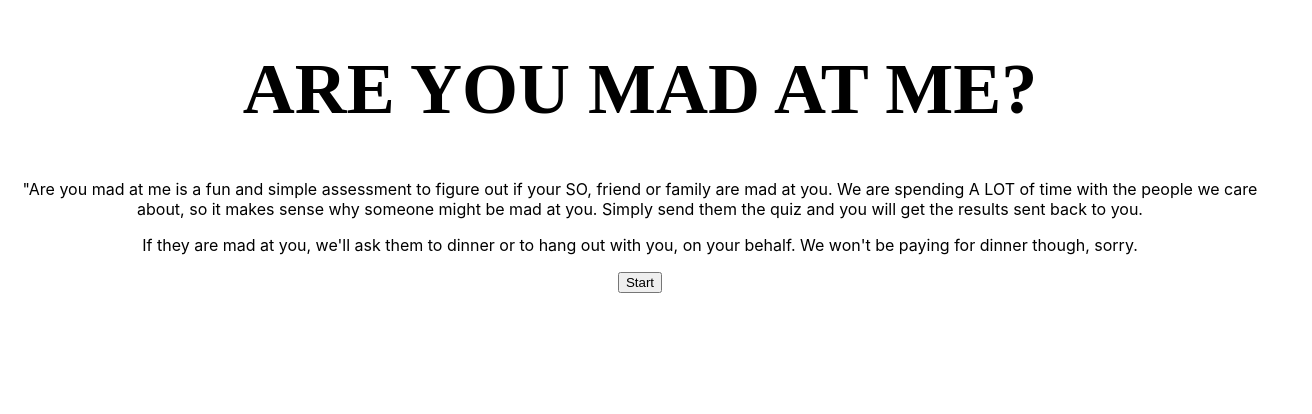
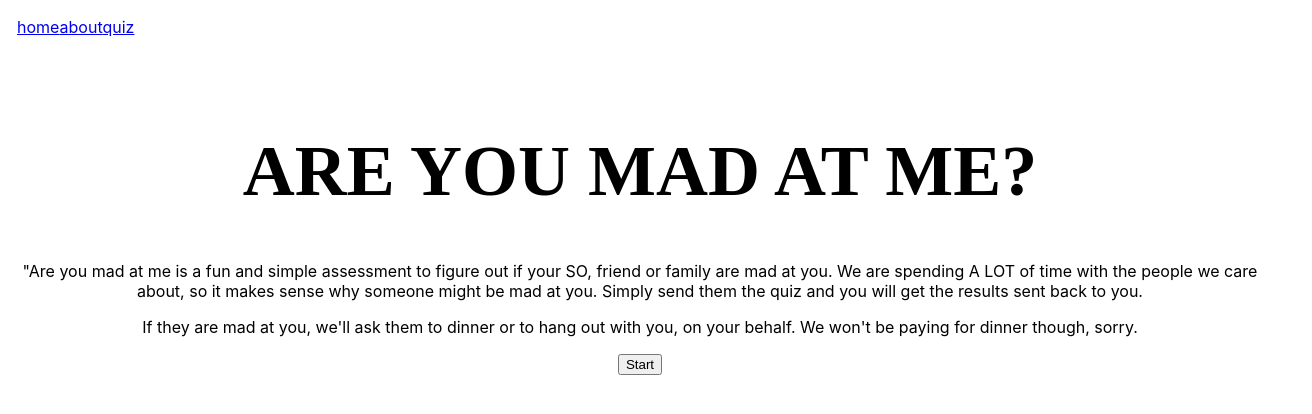
Before and after one commit to kristinhargrove/areyoumadatme, a React (Create React App) app: page / in a window 1280 px wide. Shown: the top 414 px of the page, 1312 px wide, since content can reach past the window. Built offline with nearby package versions, Linux system fonts and the light colour scheme.

Commit message:
sets up links and router to components

```diff
--- a/src/App.js
+++ b/src/App.js
@@ -11,15 +11,16 @@ import { store } from './store';
 import {
   BrowserRouter as Router,
   Switch,
-  Route
+  Route,
+  Redirect
 } from 'react-router-dom';
 
 function App() {
   return (
     <Router>
     <Provider store={store}>
+      <Header />
       <Switch>
-          {/* <Header /> */}
           <Route exact path='/'>
             <Main />
           </Route>
@@ -29,6 +30,9 @@ function App() {
           <Route>
             <Results path='/results' />
           </Route>
+          <Route path="*">
+            <Redirect to='/' />
+          </Route>
         </Switch>
     </Provider>
     </Router>
--- a/src/components/Header.js
+++ b/src/components/Header.js
@@ -1,12 +1,15 @@
 import React from 'react';
-
 import './Header.css'
 
-const Header = (props) => (
+import {
+    Link
+} from 'react-router-dom';
+
+const Header = () => (
     <nav>
-        <a className="nav-item" href="#">faqs</a>
-        <a className="nav-item" href="#">about</a>
-        <a className="nav-item" href="#">home</a>
+        <Link to='/'>home</Link>
+        <Link to='/about'>about</Link>
+        <Link to='/quiz'>quiz</Link>
     </nav>
 )
 
--- a/src/components/Main.js
+++ b/src/components/Main.js
@@ -1,6 +1,10 @@
 import React from 'react';
+import './Main.css'
 
-import './Main.css'
+import {
+    Link
+} from 'react-router-dom';
+
 const Main = (props) => (
     <>
         <body className="main">
@@ -13,7 +17,7 @@ const Main = (props) => (
             <p>
                 If they are mad at you, we'll ask them to dinner or to hang out with you, on your behalf. We won't be paying for dinner though, sorry.
             </p>
-            <button className="start">Start</button>
+            <Link to='/quiz'><button className="start">Start</button></Link>
         </body>
     </>
 );
--- a/src/components/Question.js
+++ b/src/components/Question.js
@@ -1,33 +1,32 @@
 import React from 'react';
+import './Question.css';
 
-import './Question.css';
+import {
+    Link
+} from 'react-router-dom';
+
 
 const Question = (props) => {
     let currentQuestion = '';
+    let showResults = '';
+    let isQuizOver = props.questionCount === props.partnerQuestions.length;
 
     if (props.questionCount < props.partnerQuestions.length) {
-        currentQuestion = props.partnerQuestions[props.questionCount]
+        currentQuestion = <>{props.partnerQuestions[props.questionCount]}?</>
     } else {
-        alert('Quiz is over');
+       showResults = <Link to='/results'><button>Submit Quiz</button></Link>
     }
 
     return (
     <>
         <h1>Are you mad at me because ....</h1>
         <div className='question-text' >
-            {currentQuestion}?
+            {!isQuizOver && currentQuestion }
         </div>
         <div className="answer-section">
-            <button onClick={props.handleYesClick}>Yes</button>
-            <button onClick={props.handleNoClick}>No</button>
-            {/* <form>
-                <input type="radio" name="mad" value="true" />
-                    <label for="true">Yes</label>
-                <input type="radio" name="mad" value="false" />
-                    <label for="false">No</label><br />
-                <input type="submit" value="submit"
-                    onClick={props.handleClick} />
-            </form>    */}
+            {!isQuizOver && <button onClick={props.handleYesClick}>Yes</button> }
+            {!isQuizOver && <button onClick={props.handleNoClick}>No</button> }
+            {isQuizOver && showResults }
         </div>
     </>
     )
--- a/src/components/ResultsPage.js
+++ b/src/components/ResultsPage.js
@@ -2,7 +2,6 @@ import React from 'react';
 
 const ResultsPage = props => {
     let results = '';
-    console.log(props.amount);
 
     if (props.amount < 5) {
         results =
```
Also changed, not shown: 1 other file (tests, documents, lock files or other folders).
